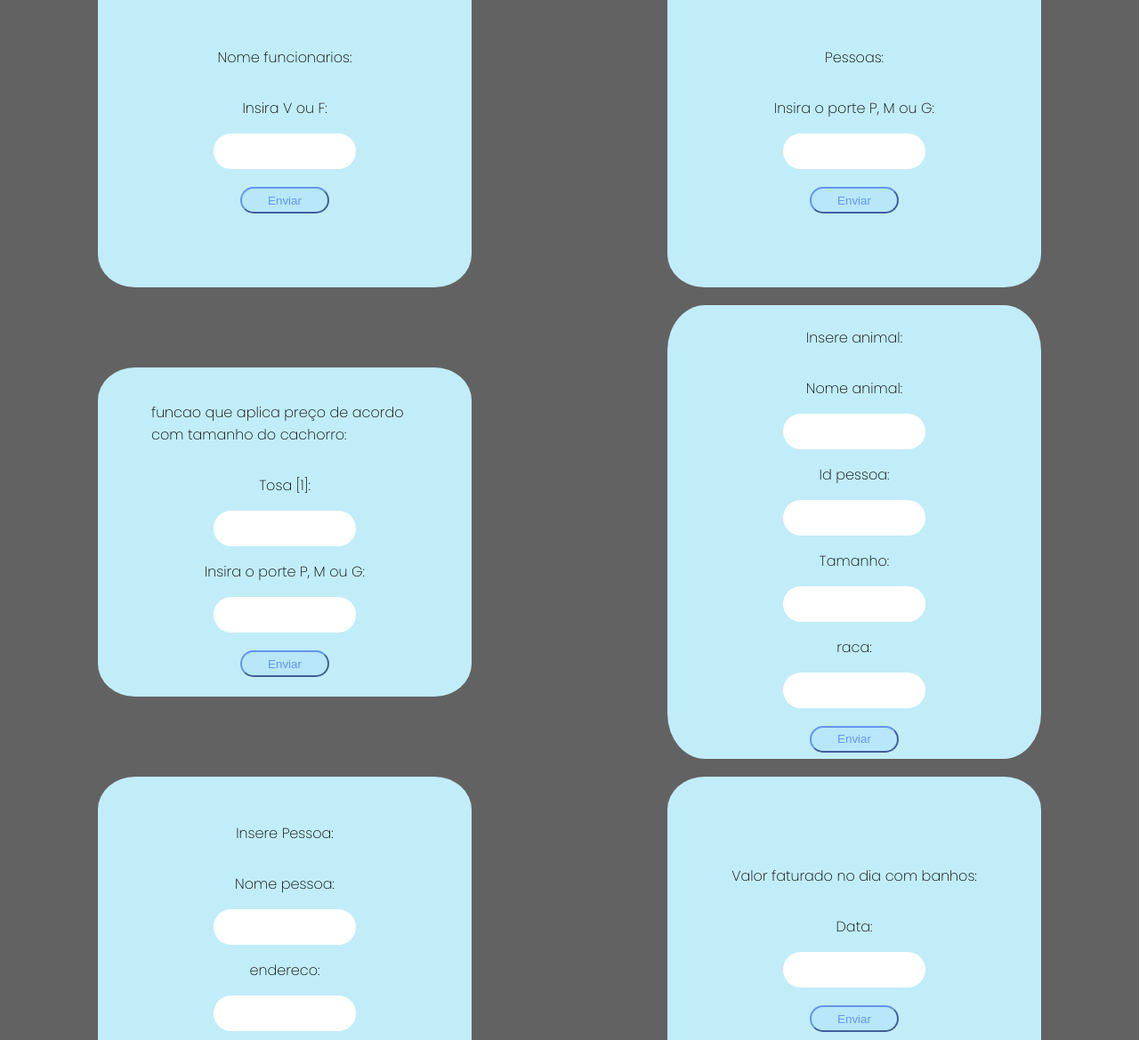
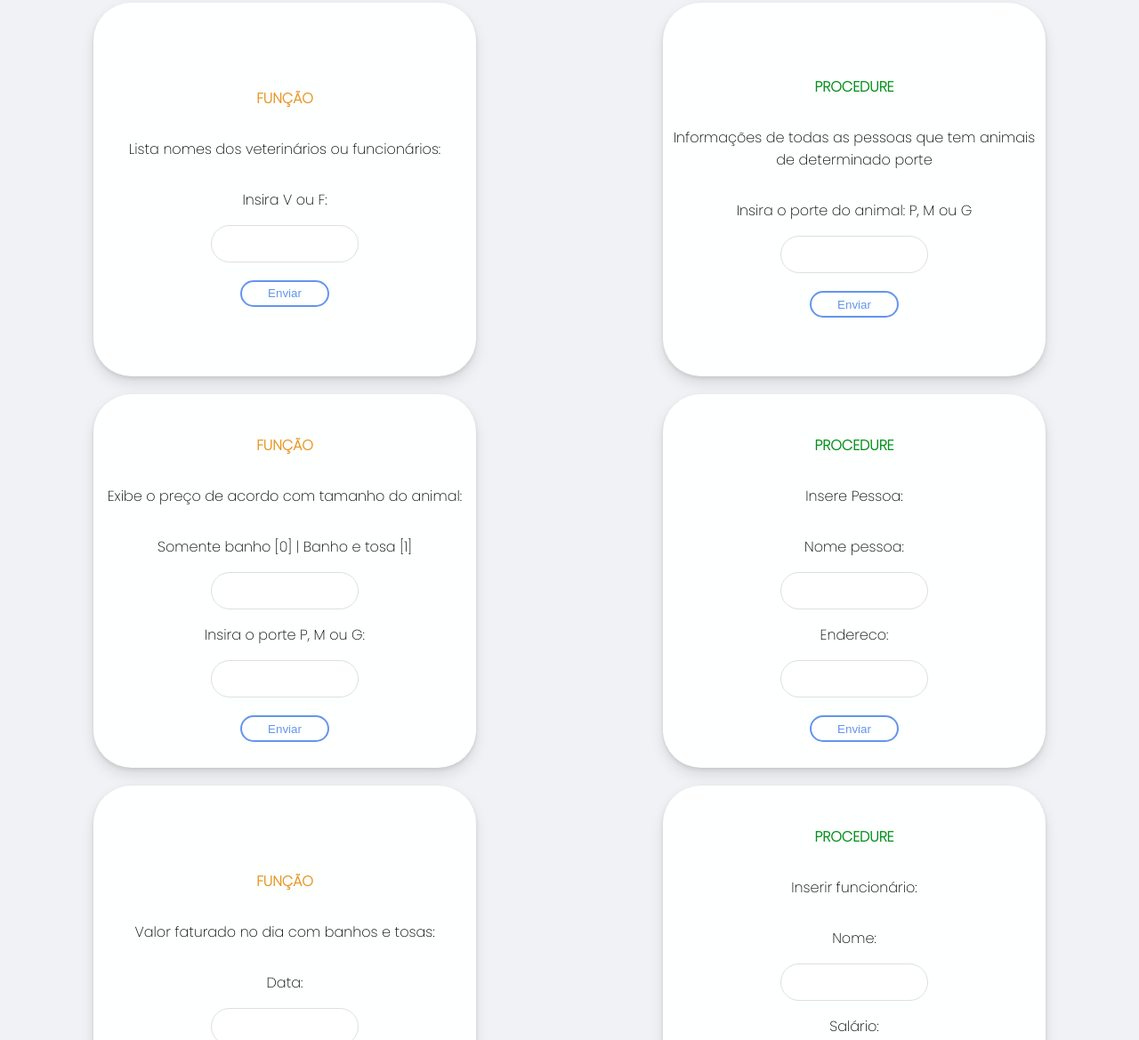
Before and after one commit to ogustavoborges/banco_plsql, a website: page index.html in a window 1280 px wide. Shown: the part 447-1616 px from the top of the page at 89% size. Drawn offline with Linux system fonts and the light colour scheme.

Commit message:
Mudanças visuais

```diff
--- a/index.html
+++ b/index.html
@@ -17,16 +17,18 @@
    <section class="section">
       <div class="formulario">
          <form action="/funcionario_animal" method="post">
+            <p class="funcao">FUNÇÃO</p>
             <p>Quantidade de consultas realizadas por um veterinário em um animal: </p>
             <p>Nome do animal: </p>
             <input type="text" name="animal">
-            <p>Nome do funcionário: </p>
+            <p>Nome do veterinário: </p>
             <input type="text" name="funcionario_animal">
             <button type="submit">Enviar</button>
          </form>
       </div>
       <div class="formulario">
          <form action="/funcionario_banho" method="post">
+            <p class="procedure">PROCEDURE</p>
             <p>Retorna o nome do funcionário que realizou banho do animal na data x: </p>
             <p>Nome do animal: </p>
             <input type="text" name="animal_func">
@@ -39,7 +41,8 @@
    <section>
       <div class="formulario">
          <form action="/nome_func" method="post">
-            <p>Nome funcionarios: </p>
+            <p class="funcao">FUNÇÃO</p>
+            <p>Lista nomes dos veterinários ou funcionários: </p>
             <p>Insira V ou F: </p>
             <input type="text" name="vet_func">
             <button type="submit">Enviar</button>
@@ -47,8 +50,9 @@
       </div>
       <div class="formulario">
          <form action="/pessoas" method="post">
-            <p>Pessoas: </p>
-            <p>Insira o porte P, M ou G: </p>
+            <p class="procedure">PROCEDURE</p>
+            <p>Informações de todas as pessoas que tem animais de determinado porte </p>
+            <p>Insira o porte do animal: P, M ou G </p>
             <input type="text" name="porte_animal">
             <button type="submit">Enviar</button>
          </form>
@@ -57,60 +61,68 @@
    <section>
       <div class="formulario">
          <form action="/preco_tam" method="post">
-            <p>funcao que aplica preço de acordo com tamanho do cachorro: </p>
-            <p>Tosa [1]: </p>
+            <p class="funcao">FUNÇÃO</p>
+            <p>Exibe o preço de acordo com tamanho do animal: </p>
+            <p> Somente banho [0] | Banho e tosa [1]  </p>
             <input type="text" name="tosa">
             <p>Insira o porte P, M ou G: </p>
             <input type="text" name="tamanho">
             <button type="submit">Enviar</button>
          </form>
       </div>
-      <div id="animal" class="formulario">
-         <form action="/insere_animal" method="post">
-            <p>Insere animal: </p>
-            <p>Nome animal: </p>
-            <input type="text" name="nome_animal">
-            <p>Id pessoa: </p>
-            <input type="text" name="id_pessoa">
-            <p>Tamanho: </p>
-            <input type="text" name="tam">
-            <p>raca: </p>
-            <input type="text" name="raca_animal">
-            <button type="submit">Enviar</button>
-         </form>
-      </div>
-   </section>
-   <section>
       <div class="formulario">
 
          <form action="/insere_pessoa" method="post">
+            <p class="procedure">PROCEDURE</p>
             <p>Insere Pessoa: </p>
             <p>Nome pessoa: </p>
             <input type="text" name="nome">
-            <p>endereco: </p>
+            <p>Endereco: </p>
             <input type="text" name="endereco">
             <button type="submit">Enviar</button>
          </form>
       </div>
 
+   </section>
+   <section>
       <div class="formulario">
          <form action="/valor_dia" method="post">
-            <p>Valor faturado no dia com banhos: </p>
+            <p class="funcao">FUNÇÃO</p>
+            <p>Valor faturado no dia com banhos e tosas: </p>
             <p>Data: </p>
             <input type="text" name="data">
             <button type="submit">Enviar</button>
          </form>
       </div>
+      <div class="formulario">
+         <form action="/insere_funcionario" method="post">
+            <p class="procedure">PROCEDURE</p>
+            <p>Inserir funcionário: </p>
+            <p>Nome: </p>
+            <input type="text" name="nome">
+            <p>Salário: </p>
+            <input type="text" name="salario">
+            <button type="submit">Enviar</button>
+         </form>
+      </div>
+
    </section>
 
    <section>
-   <div class="formulario">
-      <form action="/insere_funcionario" method="post">
-         <p>Inserir funcionário: </p>
-         <p>Nome: </p>
-         <input type="text" name="nome">
-         <p>Salário: </p>
-         <input type="text" name="salario">
+
+
+   <div id="animal" class="formulario">
+      <form action="/insere_animal" method="post">
+         <p class="procedure">PROCEDURE</p>
+         <p>Insere animal: </p>
+         <p>Nome animal: </p>
+         <input type="text" name="nome_animal">
+         <p>Id pessoa: </p>
+         <input type="text" name="id_pessoa">
+         <p>Tamanho: </p>
+         <input type="text" name="tam">
+         <p>Raça: </p>
+         <input type="text" name="raca_animal">
          <button type="submit">Enviar</button>
       </form>
    </div>
--- a/public/style.css
+++ b/public/style.css
@@ -1,7 +1,7 @@
 .formulario {
-    width: 400px;
-    height: 350px;
-    background-color: rgb(193, 237, 248);
+    width: 410px;
+    height: 400px;
+    background-color: rgb(254, 255, 255);
     padding: 10px;
     border-radius: 10%;
     margin: 10px;;
@@ -10,9 +10,23 @@
     justify-content: center;
 }
 
+div{
+    box-shadow: 0 2px 4px rgb(0 0 0 / 10%), 0 8px 16px rgb(0 0 0 / 10%);
+}
+
+.procedure{
+    color: rgb(1, 143, 25);
+    font-weight: bold;
+}
+
+.funcao{
+    color:  rgb(232, 151, 37);;
+    font-weight: bold;
+}
+
 #animal{
     width: 400px;
-    height: 490px;
+    height: 560px;
 }
 
 form {
@@ -20,9 +34,6 @@ form {
     align-items: center;
     justify-content: center;
     flex-direction: column;
-
-        padding: 50px;
-
 }
 
 
@@ -30,7 +41,7 @@ form {
 body{
     margin: 0;
     padding: 0;
-    background-color: rgb(99, 98, 98);
+    background-color: #f0f2f5;
     align-items: center;
 }
 
@@ -43,29 +54,33 @@ section{
 input{
     height: 30px;
     width: 150px;
-    border: none;
-    padding: 5px;
+    padding: 5px 7px;
     border-radius: 50px;
     border-color: cornflowerblue;
+    border: 1px solid #dddfe2;
 }
 
-p{
-
+p,h1{
+    text-align: center;
     font-family: 'Poppins', sans-serif;
+    color: black;
 }
 
 button{
     margin-top: 20px;
     height: 30px;
     width: 100px;
-    background-color: rgb(184, 231, 250);
+    background-color: transparent;
     color: cornflowerblue;
     border-color: cornflowerblue;
     border-radius: 50px;
+    border-style: solid;
     cursor: pointer;
 }
 
 button:hover{
     width: 110px;
+    background-color: cornflowerblue;
+    color: #f0f2f5;
 
 }
```
Also changed, not shown: server.js (+29 -18 lines).
